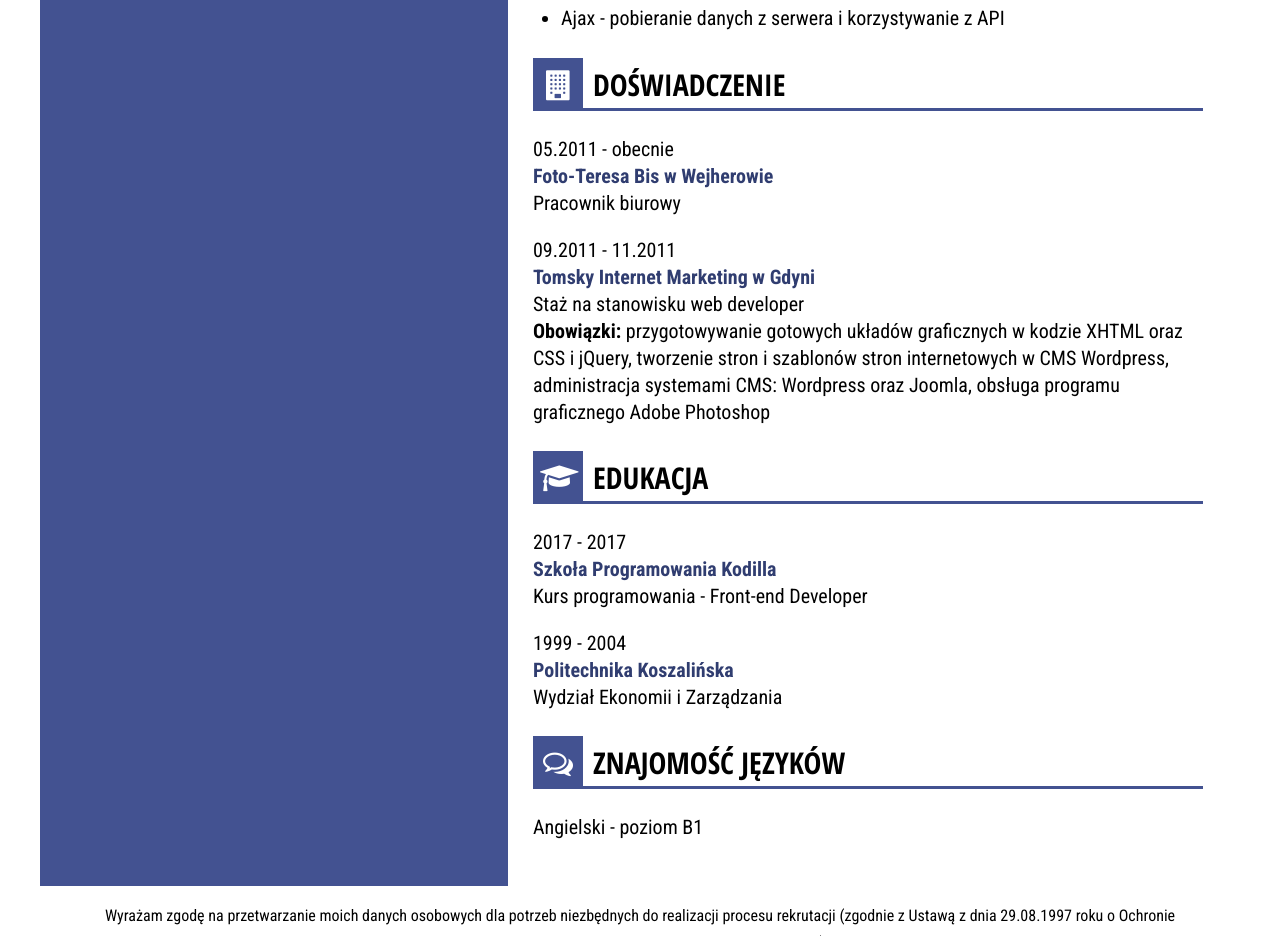
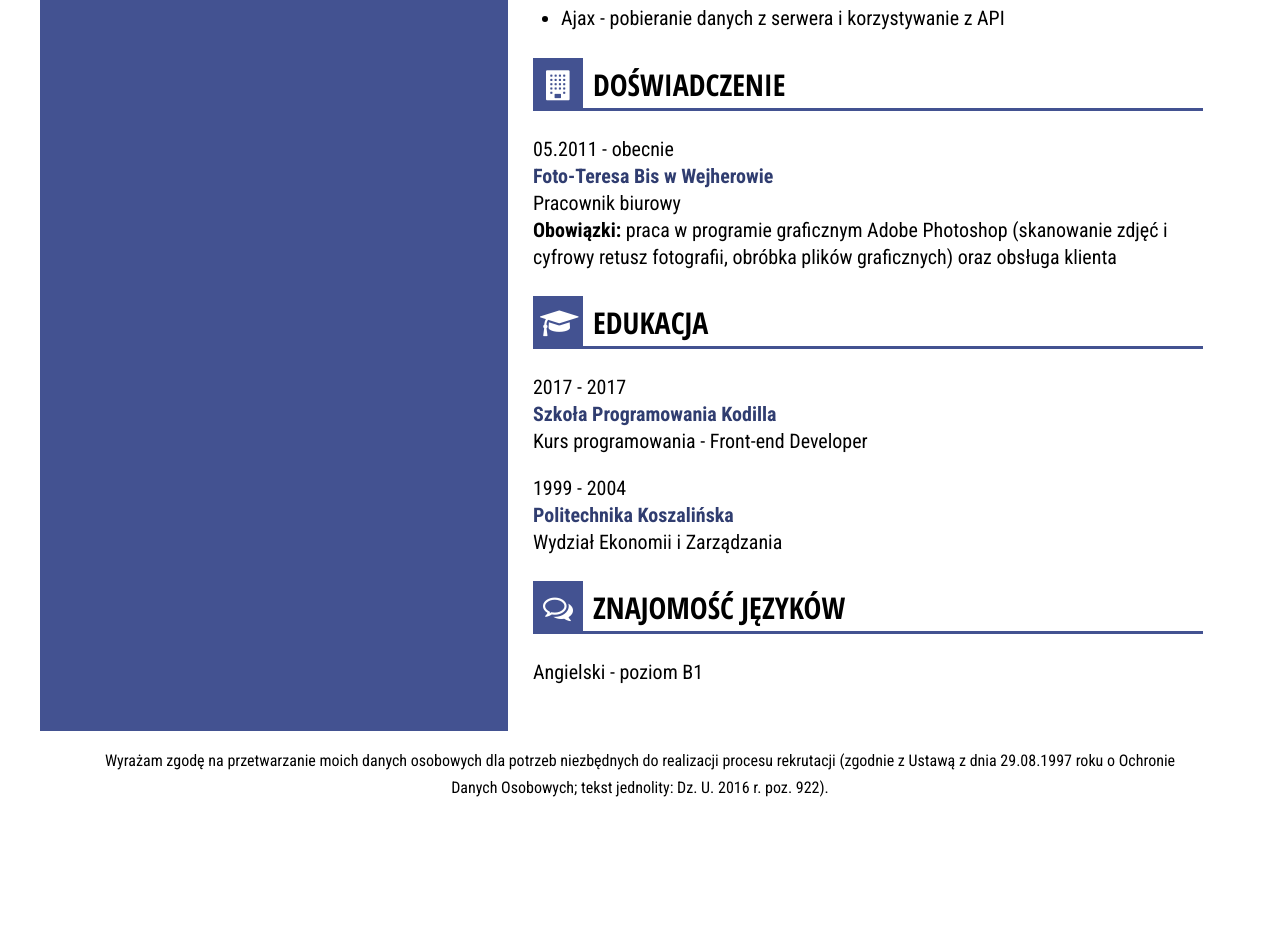
Before and after one commit to MariuszDziecielski/curriculumVitae, a website: page index.html in a window 1280 px wide. Shown: the part 1836-2772 px from the top of the page. After the commit the page ends 2653 px from the top, so only its background shows below. Drawn offline with nearby package versions, Linux system fonts and the light colour scheme; files that its build step writes are made by us from their sources.

Commit message:
Change an occupational experience section

```diff
--- a/index.html
+++ b/index.html
@@ -123,16 +123,8 @@
                     <p class="job">
                         05.2011 - obecnie<br>
                         <span>Foto-Teresa Bis w Wejherowie</span><br>
-                        Pracownik biurowy
-                    </p>
-                    <p class="job">
-                        09.2011 - 11.2011<br>
-                        <span>Tomsky Internet Marketing w Gdyni</span><br>
-                        Staż na stanowisku web developer<br>
-                        <strong>Obowiązki: </strong>przygotowywanie gotowych układów graficznych w kodzie XHTML oraz
-                        CSS i jQuery, tworzenie stron i szablonów stron internetowych w CMS Wordpress,
-                        administracja systemami CMS: Wordpress oraz Joomla, obsługa programu
-                        graficznego Adobe Photoshop
+                        Pracownik biurowy<br>
+                        <strong>Obowiązki: </strong>praca w programie graficznym Adobe Photoshop (skanowanie zdjęć i cyfrowy retusz fotografii, obróbka plików graficznych) oraz obsługa klienta
                     </p>
                 </div>
                 <div class="education">
```
